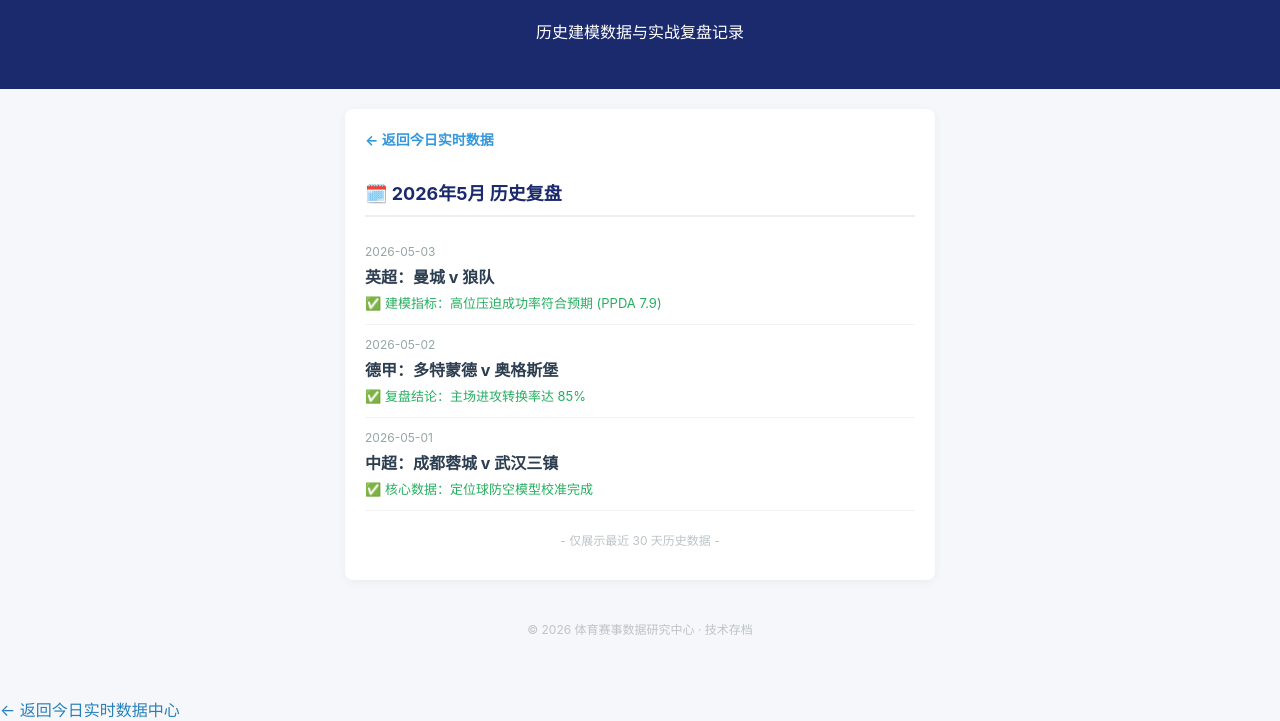
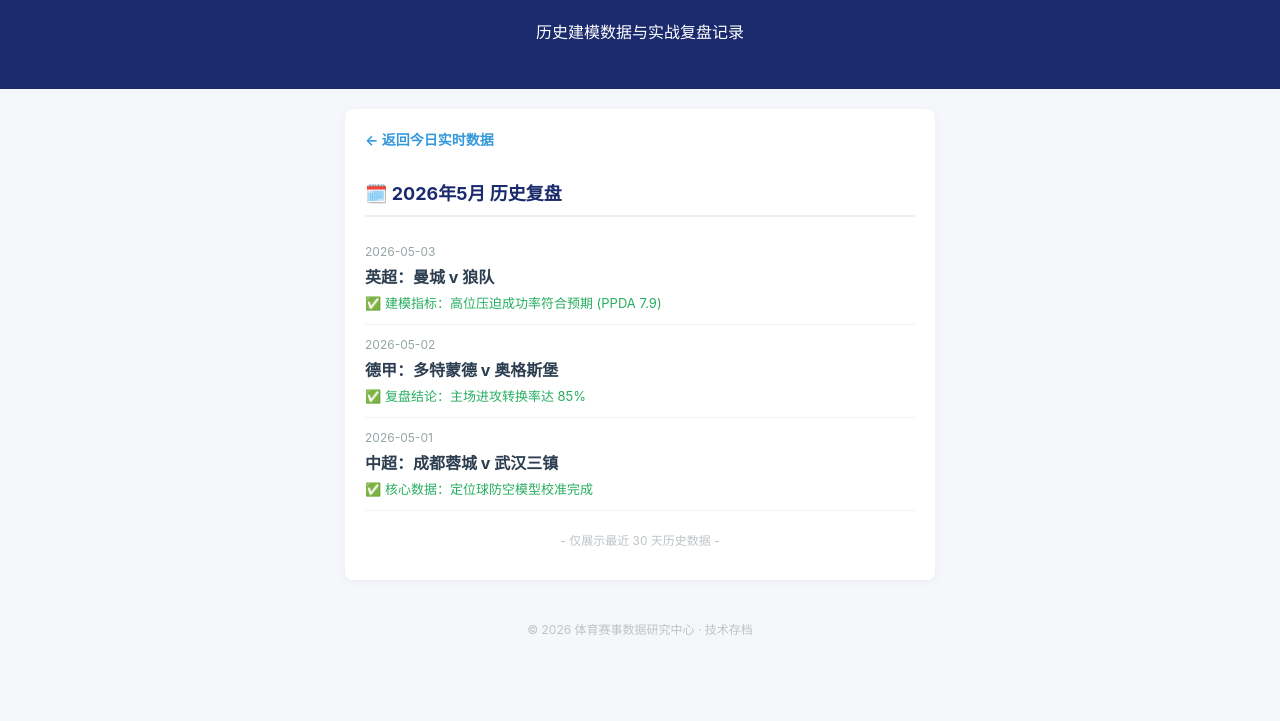
Before and after one commit to daniu0952/daniu0952.github.io, a plain HTML site: page history.html in a window 1280 px wide. Shown: the part 100-821 px from the top of the page. After the commit the page ends 800 px from the top, so only its background shows below. Drawn offline with Linux system fonts and the light colour scheme.

Commit message:
Update history.html

```diff
--- a/history.html
+++ b/history.html
@@ -63,4 +63,3 @@
 
 </body>
 </html>
-<a href="index.html" style="text-decoration: none; color: #2980b9;">← 返回今日实时数据中心</a>
```
